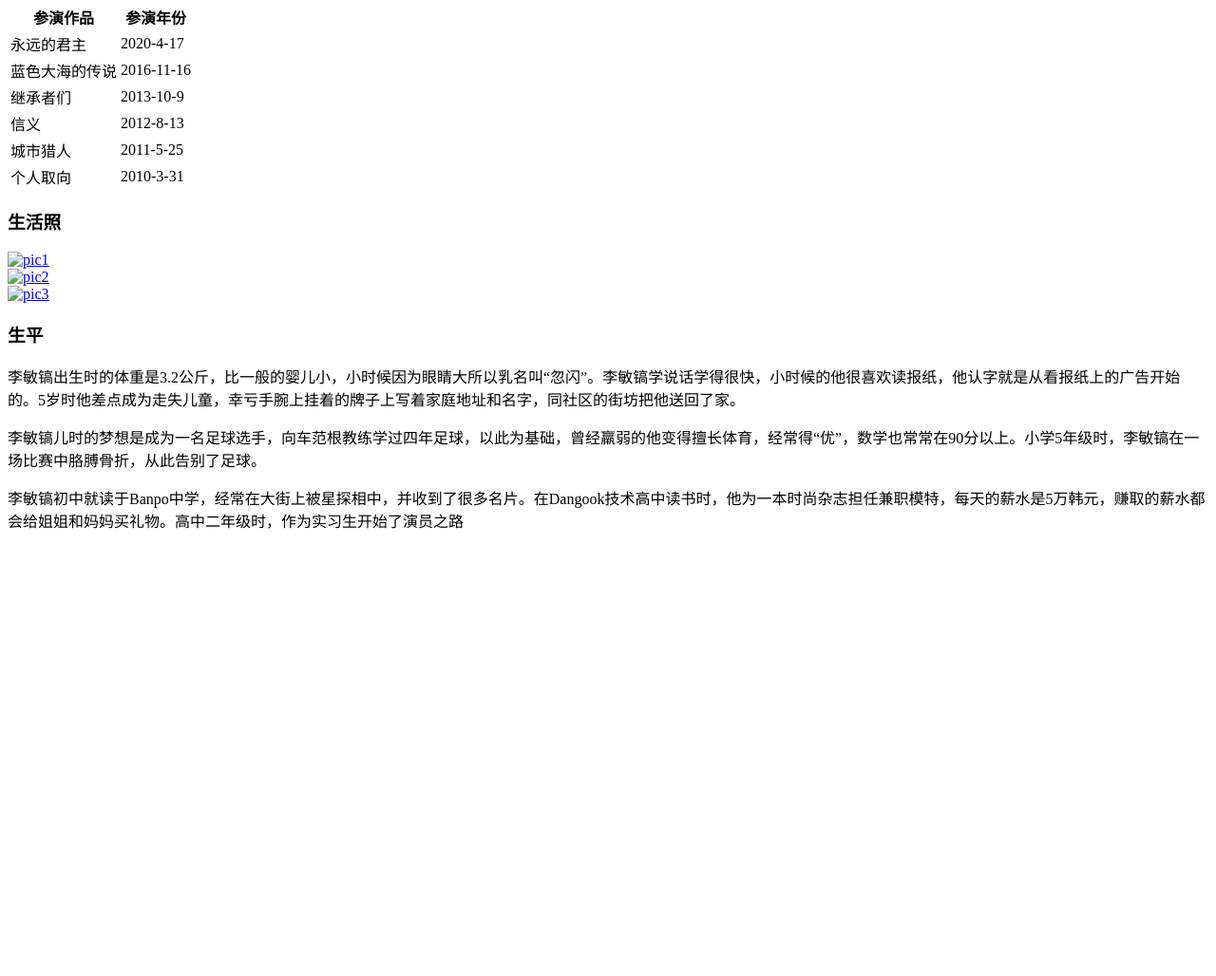
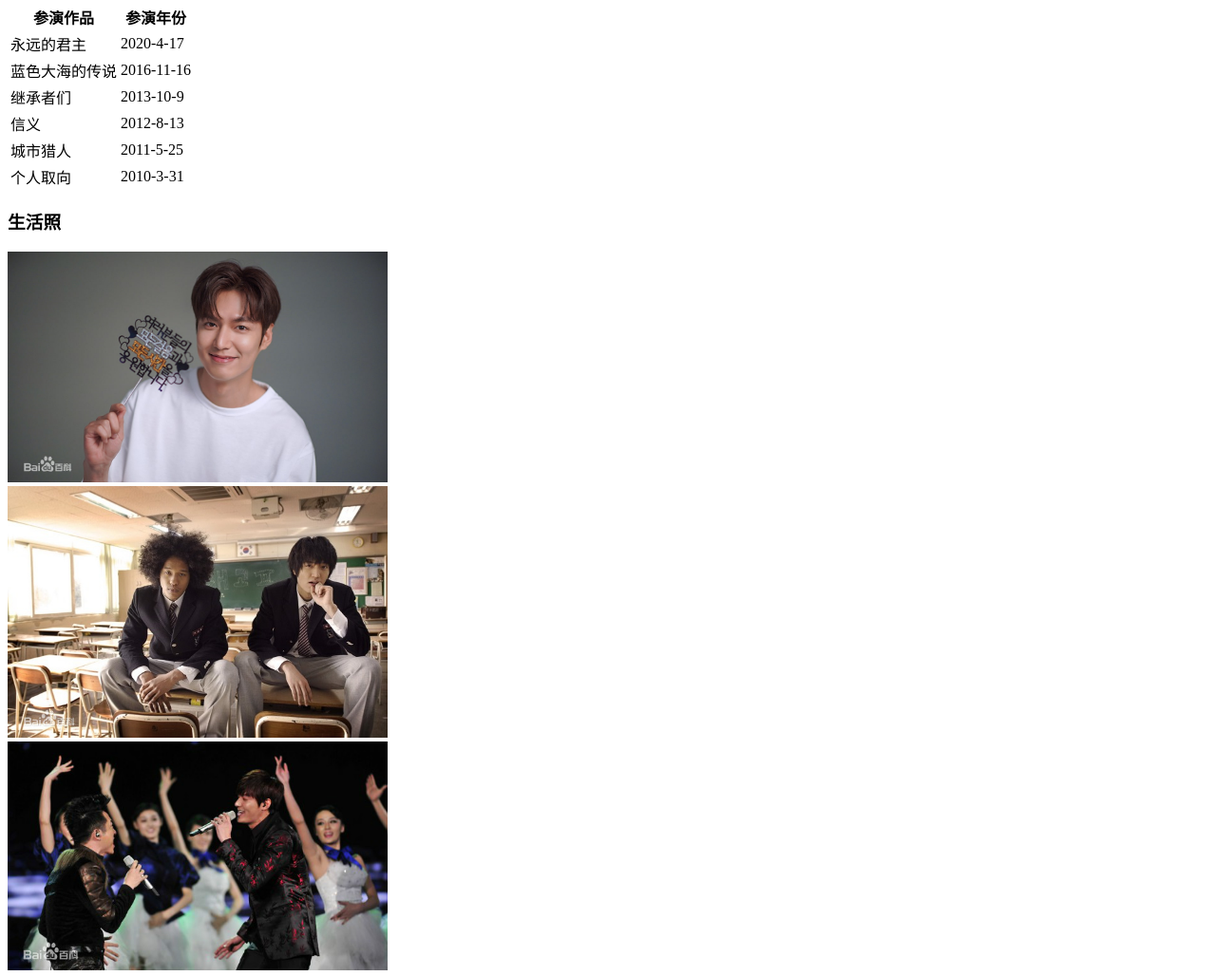
Before and after one commit to winter-creater/-HTML-, a plain HTML site: page index.html in a window 1280 px wide. Shown: the part 769-1797 px from the top of the page at 95% size. Before the commit the page ends 1345 px from the top, so only its background shows below. Drawn offline with Linux system fonts and the light colour scheme; the site is published under a folder, as on GitHub Pages, so addresses that start at the root find nothing.

Commit message:
Update index.html

```diff
--- a/index.html
+++ b/index.html
@@ -112,14 +112,14 @@
       </div>
       <div id="shenghuozhao">
         <h3>生活照</h3>
-        <a href="/1.jpg" target="_blank">
-          <img src="/1.jpg" alt="pic1" width="400" /> </a
+        <a href="./1.jpg" target="_blank">
+          <img src="./1.jpg" alt="pic1" width="400" /> </a
         ><br />
-        <a href="/2.jpg" target="_blank">
-          <img src="/2.jpg" alt="pic2" width="400" /> </a
+        <a href="./2.jpg" target="_blank">
+          <img src="./2.jpg" alt="pic2" width="400" /> </a
         ><br />
-        <a href="/3.jpg" target="_blank">
-          <img src="/3.jpg" alt="pic3" width="400" />
+        <a href="./3.jpg" target="_blank">
+          <img src="./3.jpg" alt="pic3" width="400" />
         </a>
       </div>
       <div id="shengping">
```
